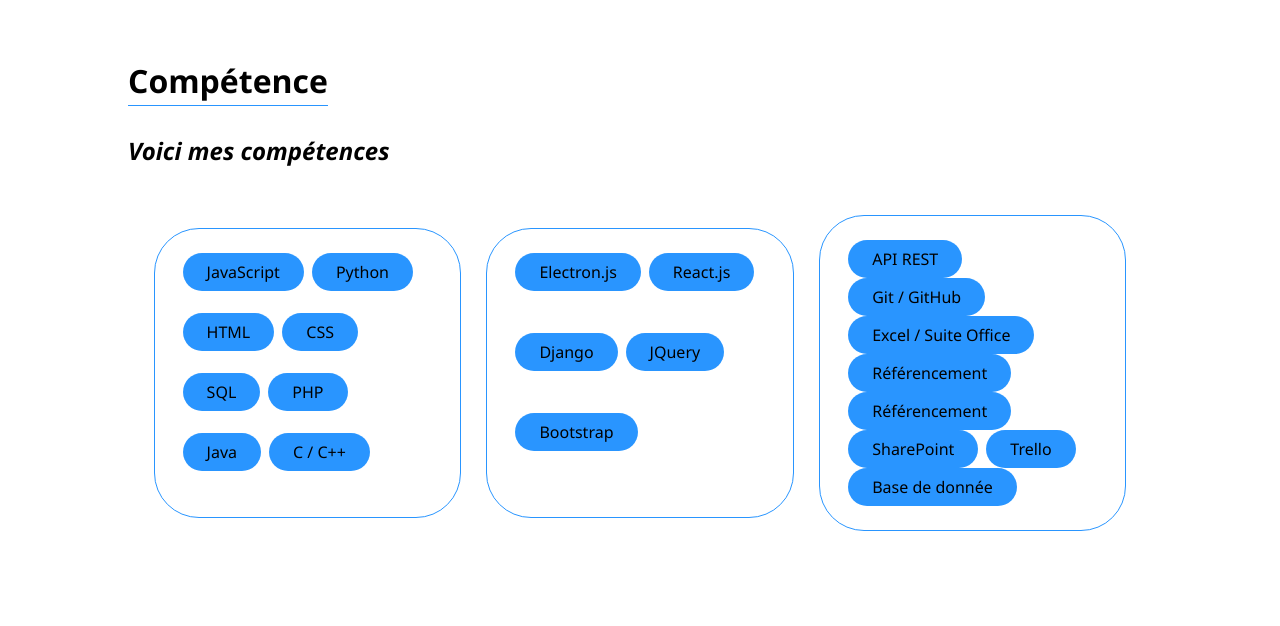
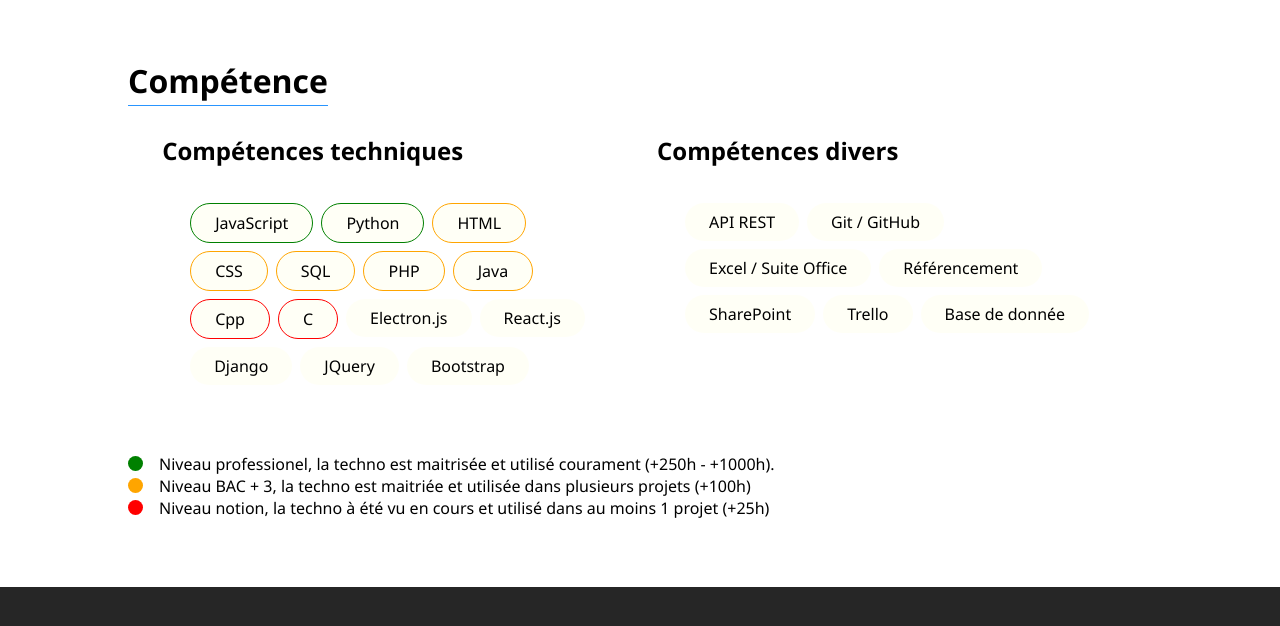
Before and after one commit to nem0z/portofolio, a plain HTML site: page index.html in a window 1280 px wide. Shown: the part 2471-3097 px from the top of the page. Before the commit the page ends 3070 px from the top, so only its background shows below. Drawn offline with Linux system fonts and the light colour scheme.

Commit message:
upgrade section compétence

```diff
--- /dev/null
+++ b/config/competences.json
@@ -0,0 +1,38 @@
+[
+    {
+        "label": "Python",
+        "level": 3
+    },
+    {
+        "label": "JavaScript",
+        "level": 3
+    },
+    {
+        "label": "HTML",
+        "level": 2
+    },
+    {
+        "label": "CSS",
+        "level": 2
+    },
+    {
+        "label": "PHP",
+        "level": 2
+    },
+    {
+        "label": "SQL",
+        "level": 2
+    },
+    {
+        "label": "Java",
+        "level": 2
+    },
+    {
+        "label": "C",
+        "level": 1
+    },
+    {
+        "label": "Cpp",
+        "level": 1
+    }
+]
--- a/css/style.css
+++ b/css/style.css
@@ -175,32 +175,80 @@ main > .section {
 
     display: flex;
     flex-direction: row;
-    align-items: center;
+    align-items: flex-start;
     justify-content: space-evenly;
 }
 
 #list-competence-global > li {
-    width: 30%;
+    width: 45%;
 }
 
 .list-competence {
-    min-height: 30vh;
     padding: 3vh;
 
     display: flex;
     flex-direction: row;
     flex-wrap: wrap;
 
-    border-radius: 45px;
-    border: 1px solid var(--color-text-link);
     }
 
 .list-competence > li{
-    background-color: var(--color-text-link);
+    height: 100%;
 
-    margin: 0 0.5vh;
+    margin: 0.5vh 0.5vh;
     padding: 1vh 3vh;
 
-    border-radius: 30px;
-    height: 100%;
+    background-color: var(--color-secondary);
+    border-radius: 45px;
 }
+
+
+#list-competence-legende {
+
+}
+
+#list-competence-legende > li {
+    display: flex;
+    flex-direction: row;
+    align-items: center;
+}
+
+.sticker {
+    display: block;
+
+    height: 15px;
+    width: 15px;
+
+    margin-right: 1em;
+
+    border-radius: 90px;
+}
+
+.sticker-red {
+    background-color: red;
+}
+
+.sticker-orange {
+    background-color: orange;
+}
+
+.sticker-green {
+    background-color: green;
+}
+
+.border-red {
+    border: 1px solid red;
+}
+
+.border-orange {
+    border: 1px solid orange;
+}
+
+.border-green {
+    border: 1px solid green;
+}
+
+footer {
+    height: 20vh;
+    background-color: var(--color-primary);
+}
--- a/index.html
+++ b/index.html
@@ -177,13 +177,10 @@
             <h1>Compétence</h1>
 
             <div class="container">
-                <h2>Voici mes compétences</h2>
-            </div>
-
-            <div class="container">
                 <ul id="list-competence-global">
                     <li>
                         <section class="competence" id="competence-language">
+                            <h2>Compétences techniques</h2>
                             <ul class="list-competence">
                                 <li>JavaScript</li>
                                 <li>Python</li>
@@ -192,13 +189,8 @@
                                 <li>SQL</li>
                                 <li>PHP</li>
                                 <li>Java</li>
-                                <li>C / C++</li>
-                            </ul>
-                        </section>
-                    </li>
-                    <li>
-                        <section class="competence" id="competence-framework">
-                            <ul class="list-competence">
+                                <li>Cpp</li>
+                                <li>C</li>
                                 <li>Electron.js</li>
                                 <li>React.js</li>
                                 <li>Django</li>
@@ -209,11 +201,11 @@
                     </li>
                     <li>
                         <section class="competence" id="competence-autre">
+                            <h2>Compétences divers</h2>
                             <ul class="list-competence">
                                 <li>API REST</li>
                                 <li>Git / GitHub</li>
                                 <li>Excel / Suite Office</li>
-                                <li>Référencement</li>
                                 <li>Référencement</li>
                                 <li>SharePoint</li>
                                 <li>Trello</li>
@@ -223,11 +215,28 @@
                     </li>
                 </ul>
             </div>
+
+            <div class="container">
+                <ul id="list-competence-legende">
+                    <li>
+                        <span class="sticker sticker-green"></span>
+                        <p>Niveau professionel, la techno est maitrisée et utilisé courament (+250h - +1000h). </p>
+                    </li>
+                    <li>
+                        <span class="sticker sticker-orange"></span>
+                        <p>Niveau BAC + 3, la techno est maitriée et utilisée dans plusieurs projets (+100h)</p>
+                    </li>
+                    <li>
+                        <span class="sticker sticker-red"></span>
+                        <p>Niveau notion, la techno à été vu en cours et utilisé dans au moins 1 projet (+25h)</p>
+                    </li>
+                </ul>
+            </div>
         </section>
     </main>
 
     <footer>
-
+        <script src="js/competence.js" defer></script>
     </footer>
 
 </body>
--- /dev/null
+++ b/js/competence.js
@@ -0,0 +1,18 @@
+(function() {
+    let competences_li = document.querySelectorAll('.list-competence > li');
+
+    for(let competence_li of competences_li) {
+        competence_li.id = competence_li.innerText;
+    }
+
+    let colors = {1: 'red', 2: 'orange', 3: 'green'};
+
+    fetch('config/competences.json')
+    .then(res => res.json())
+    .then(competences => {
+        for(let competence of competences) {
+            document.querySelector(`#${competence.label}`).classList.add(`border-${colors[competence.level]}`);
+        }
+    });
+
+})();
```
Also changed, not shown: 1 other file.
